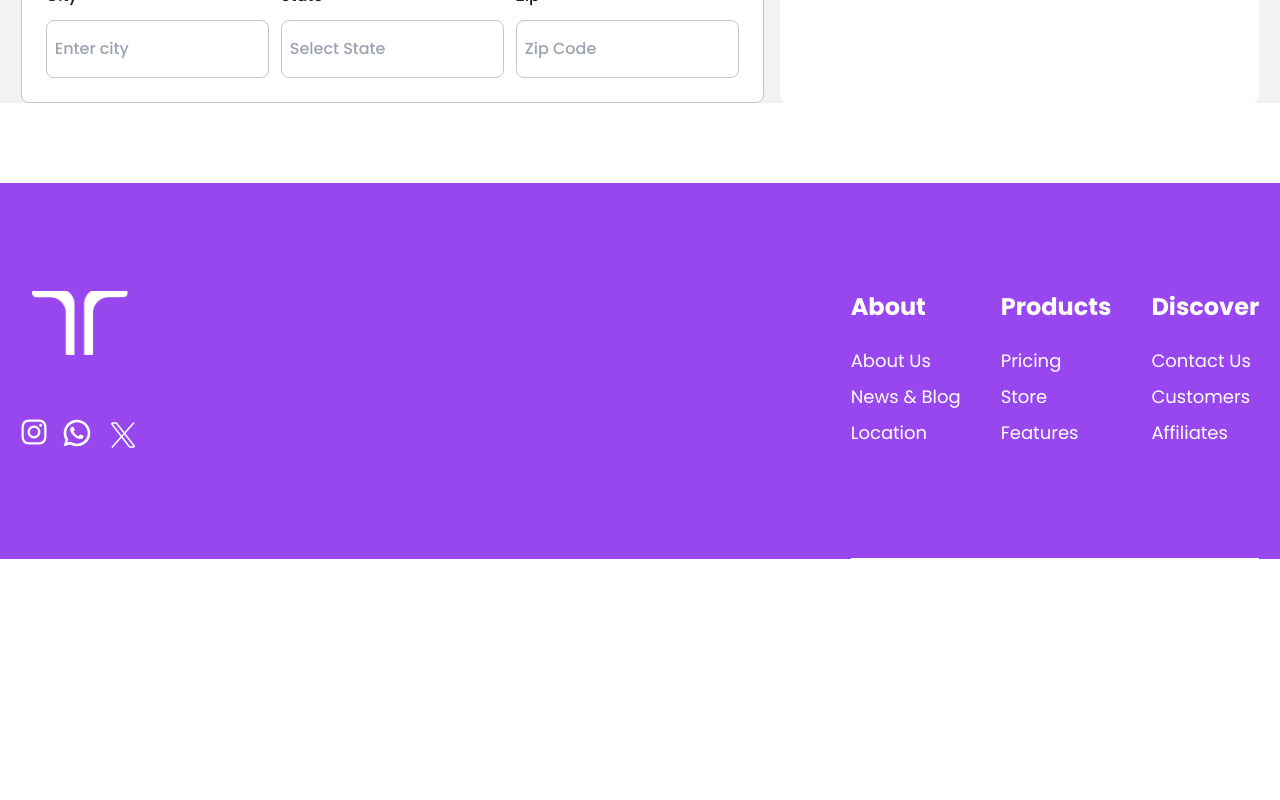
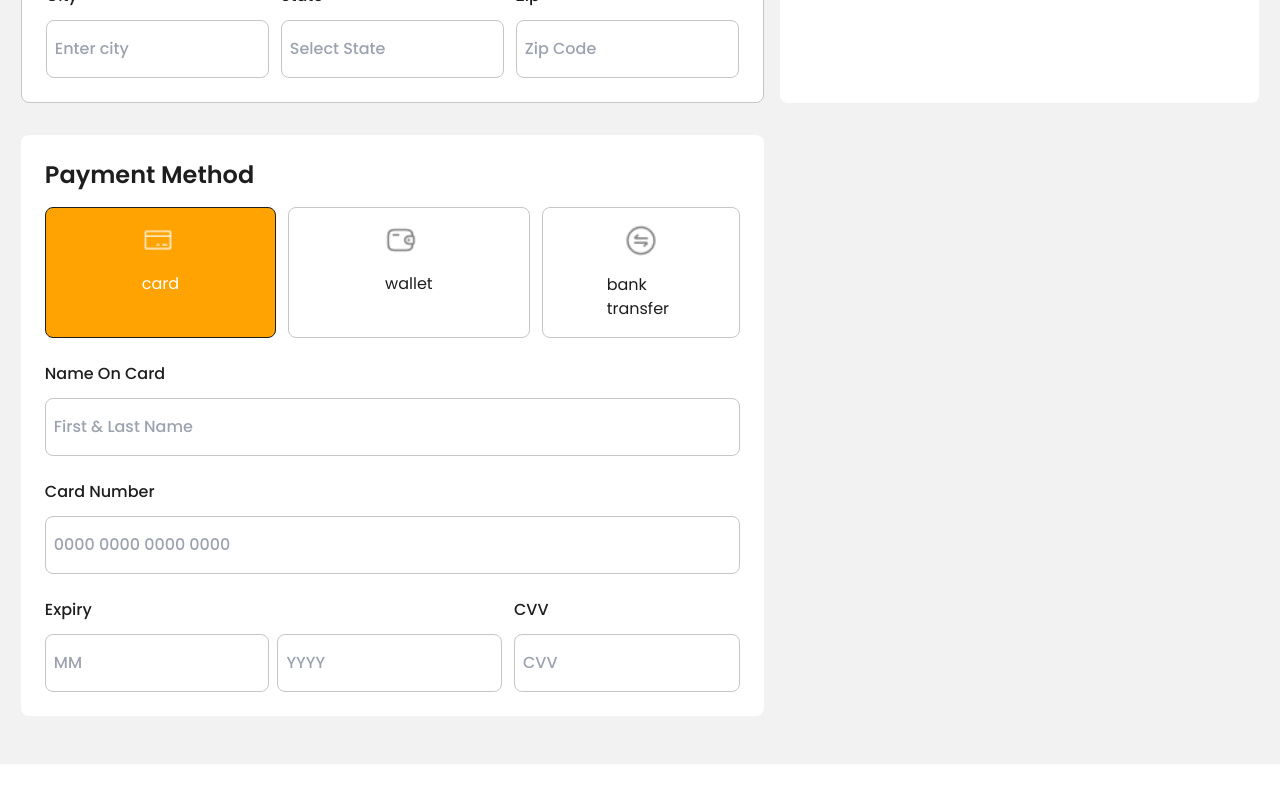
Before and after one commit to matusalab-dev/Gebeya, a Next.js app: page /checkout in a window 1280 px wide. Shown: the part 620-1420 px from the top of the page. Before the commit the page ends 1179 px from the top, so only its background shows below. Built offline with nearby package versions, Linux system fonts and the light colour scheme.

Commit message:
finish the checkout page

```diff
--- a/src/app/checkout/page.jsx
+++ b/src/app/checkout/page.jsx
@@ -1,11 +1,14 @@
 import Image from "next/image";
 import BurberryShine from "../../../assets/img/Burberry_Shine.png";
+import CardIcon from "../../../assets/icons/card.png";
+import WalletIcon from "../../../assets/icons/wallet.png";
+import BankTransferIcon from "../../../assets/icons/bank.png";
 import Button from "../../components/Button";
 
 const CheckoutPage = () => {
   return (
-    <section className="flex flex-col gap-8 pt-12 bg-grey-300 inverse-grey full-bleed-grey">
-      <div className="flex flex-col gap-4 font-poppins md:flex-col lg:flex-row">
+    <section className="flex flex-col gap-8 py-12 bg-grey-300 inverse-grey full-bleed-grey">
+      <div className="flex flex-col gap-14 md:gap-4 font-poppins md:flex-col lg:flex-row">
         <div className="basis-[60%] flex flex-col justify-between gap-8 rounded-sm p-6 bg-background border-grey-200 border">
           <h2 className="text-xl font-semibold">Shipping Address</h2>
           <div className="flex flex-col gap-3">
@@ -84,7 +87,7 @@ const CheckoutPage = () => {
           </div>
         </div>
 
-        <div className="flex-1 p-6 rounded-sm bg-background">
+        <div className="flex-1 p-6 rounded-sm -order-1 md:-order-none bg-background">
           <h6 className="text-xl font-semibold text-center capitalize border-b-[1px] pb-4 border-grey-200">
             order summary
           </h6>
@@ -116,11 +119,92 @@ const CheckoutPage = () => {
             </div>
             <Button
               children="place order"
-              className="w-[90%] py-3 mt-6 mx-auto text-background"
+              className="order-1 w-full md:w-[90%] py-3 mt-6 mx-auto text-background"
             />
           </div>
         </div>
-      </div>{" "}
+      </div>
+      <div className="flex flex-col w-[60%] rounded-sm px-6 py-6 bg-background">
+        <h4 className="text-2xl font-semibold capitalize">Payment Method</h4>
+        <div className="space-y-6">
+          <div className="flex justify-between gap-3 mt-4">
+            <div className="flex flex-col gap-4 px-24 py-4 border rounded-sm bg-orange text-background border-light_black">
+              <Image src={CardIcon} width="32" height="32" />
+              <p>card</p>
+            </div>
+            <div className="flex flex-col gap-4 px-24 py-4 border rounded-sm border-grey-200">
+              <Image src={WalletIcon} width="32" height="32" />
+              <p>wallet</p>
+            </div>
+            <div className="flex flex-col items-center gap-4 px-16 py-4 border rounded-sm border-grey-200">
+              <Image src={BankTransferIcon} width="32" height="32" />
+              <p>bank transfer</p>
+            </div>
+          </div>
+          <div className="flex flex-col gap-3">
+            <label htmlFor="name" className="font-medium capitalize">
+              Name on card
+            </label>
+            <input
+              id="name"
+              type="text"
+              name="name"
+              className="py-4 px-2 w-full font-medium text-base border border-grey-200 rounded-sm  text-light_black/70 focus:!border-grey-500 focus:outline-none focus-within:outline-grey-500"
+              placeholder="First & Last Name"
+            />
+          </div>
+          <div className="flex flex-col gap-3">
+            <label htmlFor="name" className="font-medium capitalize">
+              Card number
+            </label>
+            <input
+              id="name"
+              type="text"
+              name="name"
+              className="py-4 px-2 w-full font-medium text-base border border-grey-200 rounded-sm  text-light_black/70 focus:!border-grey-500 focus:outline-none focus-within:outline-grey-500"
+              placeholder="0000 0000 0000 0000"
+            />
+          </div>
+          <div className="flex flex-col gap-3 md:flex-row md:items-center">
+            <div className="flex flex-col gap-3">
+              <label htmlFor="name" className="font-medium capitalize">
+                Expiry
+              </label>
+              <div className="flex gap-2">
+                <input
+                  id="name"
+                  type="text"
+                  name="name"
+                  className="py-4 px-2 w-full font-medium text-base border border-grey-200 rounded-sm  text-light_black/70 focus:!border-grey-500 focus:outline-none focus-within:outline-grey-500"
+                  placeholder="MM"
+                />
+                {/* <label htmlFor="name" className="font-medium capitalize">
+                  State
+                  </label> */}
+                <input
+                  id="name"
+                  type="text"
+                  name="name"
+                  className="md:self-end py-4 px-2 w-full font-medium text-base border border-grey-200 rounded-sm  text-light_black/70 focus:!border-grey-500 focus:outline-none focus-within:outline-grey-500"
+                  placeholder="YYYY"
+                />
+              </div>
+            </div>
+            <div className="flex flex-col gap-3">
+              <label htmlFor="name" className="font-medium capitalize">
+                CVV
+              </label>
+              <input
+                id="name"
+                type="text"
+                name="name"
+                className="py-4 px-2 w-full font-medium text-base border border-grey-200 rounded-sm  text-light_black/70 focus:!border-grey-500 focus:outline-none focus-within:outline-grey-500"
+                placeholder="CVV"
+              />
+            </div>
+          </div>
+        </div>
+      </div>
     </section>
   );
 };
```
